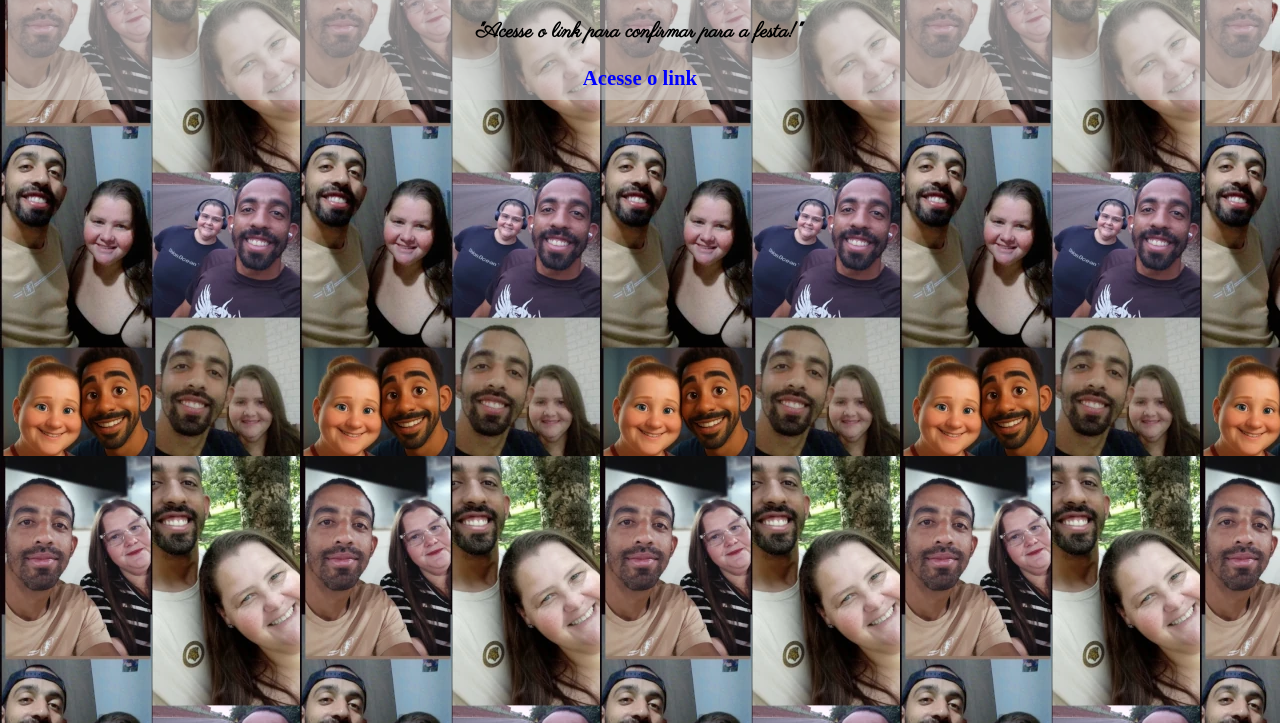
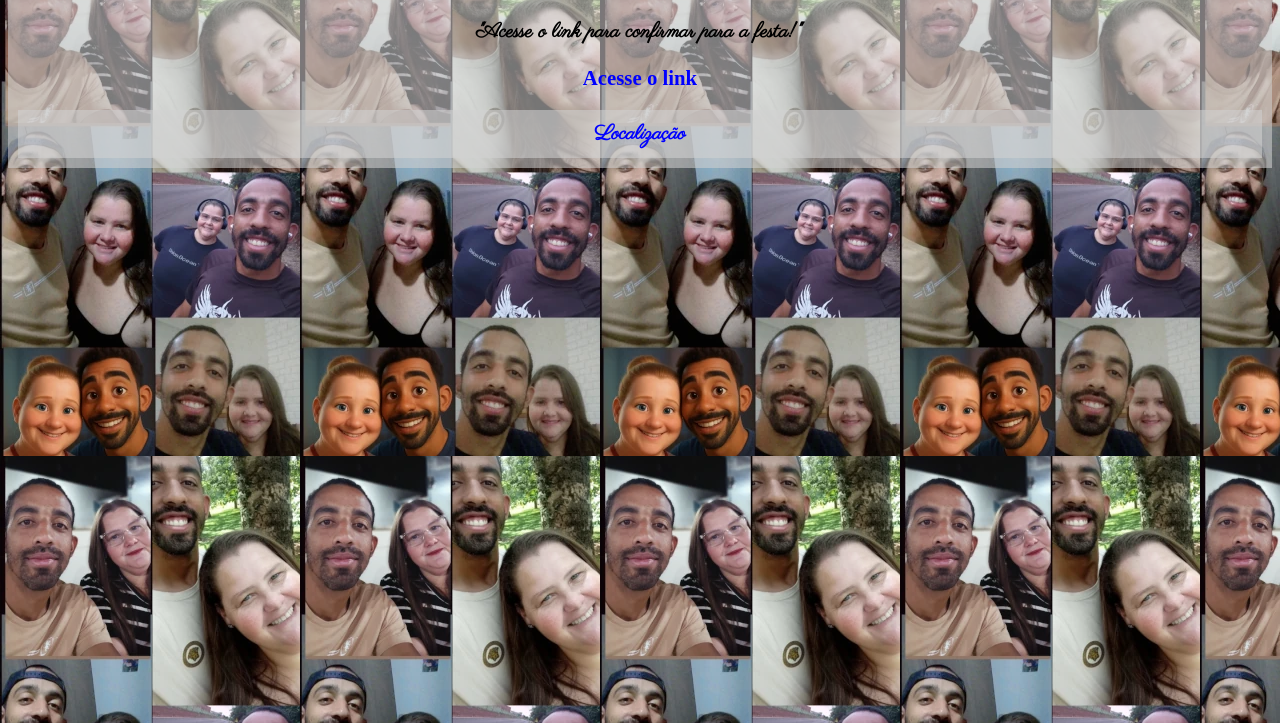
Before and after one commit to Guilhernne/casamento, a plain HTML site: page index.html in a window 1280 px wide. Shown: the part 77-800 px from the top of the page. Drawn offline with Linux system fonts and the light colour scheme.

Commit message:
Add localização

```diff
--- a/index.html
+++ b/index.html
@@ -44,5 +44,9 @@
     </p>
     <a href="https://noivos.casar.com/aline-e-luis-2025-12-27" target="_blank">Acesse o link </a>
 
+    <p>
+        <a href="https://www.google.com/maps/dir//-22.4175894,-48.430216/@-22.4179096,-48.4308422,442m/data=!3m1!1e3!4m4!4m3!1m0!1m1!4e1?entry=ttu&g_ep=EgoyMDI1MTAyMC4wIKXMDSoASAFQAw%3D%3D">Localização</a>
+    </p>
+
 </body>
 </html>
```
